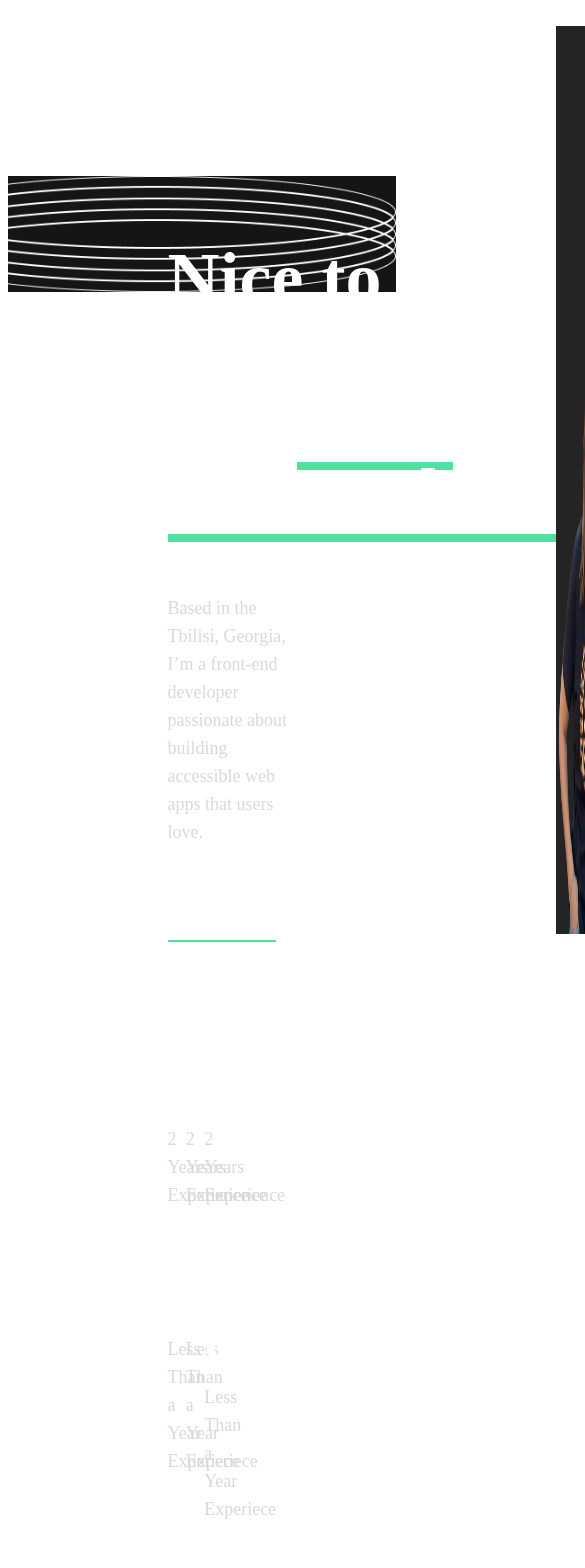
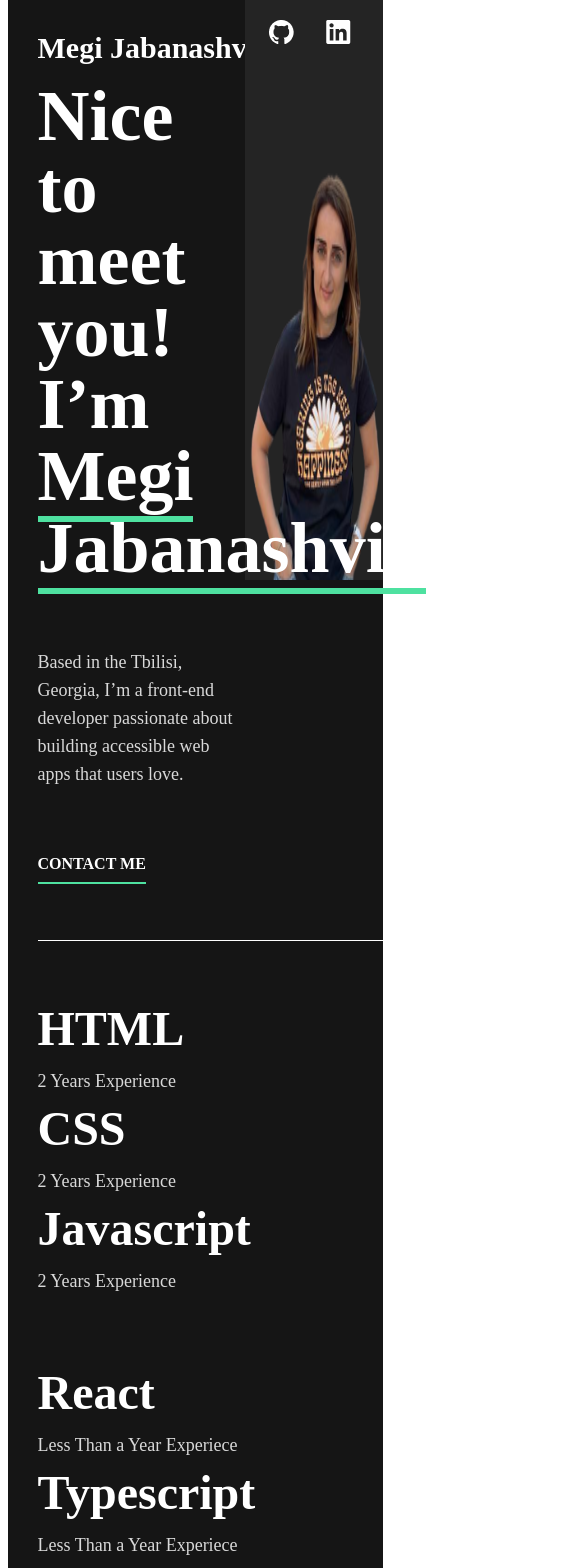
Before and after one commit to megi-j/porfolio, a React (Create React App) app: page / in a window 390 px wide. Shown: the top 1568 px of the page, 585 px wide, since content can reach past the window. Built offline with nearby package versions, Linux system fonts and the light colour scheme.

Commit message:
style: add styles for header on tablet

```diff
--- a/src/App.js
+++ b/src/App.js
@@ -8,25 +8,31 @@ import restaurant from "./images/restaurant.png";
 import todo from "./images/todo.png";
 import bootcamp from "./images/bootcamp.png";
 import megi from "./images/megi.png";
+import rgoli1 from "./images/rgoli1.png";
 function App() {
   return (
-    <div className="container tablet:bg-black01 py-10 px-40">
+    <div className="container bg-black01 tablet:py-10 tablet:px-40 mobile:pl-[30px] mobile:py-[30px]">
       <header>
         <h2 className="text-white text-3xl font-bold">Megi Jabanashvili</h2>
       </header>
       <section className="w-full flex mt-16">
-        <div>
-          <img className="bg-black01 ml-[-160px]" src={rgoli} alt="" />
-          <h1 className="text-white text-7xl font-bold mt-[-50px]">
+        <div className="mobile:w-[60%] mobile:z-10">
+          <img
+            className="bg-black01 ml-[-160px] hidden tablet:block"
+            src={rgoli}
+            alt=""
+          />
+          {/* <img className="mobile: hidden" src={rgoli1} alt="" /> */}
+          <h1 className="text-white tablet:text-[88px] font-bold mt-[-50px] mobile:text-7xl">
             Nice to meet you!
           </h1>
-          <h1 className="text-white text-7xl font-bold mb-16">
+          <h1 className="text-white tablet:text-[88px] font-bold mb-16 mobile:text-7xl">
             I’m{" "}
-            <span className="border-b-8 border-solid border-green font-bold">
+            <span className="tablet:border-b-8 tablet:border-solid tablet:border-green font-bold mobile:border-b-[6px] mobile:border-solid mobile:border-green">
               Megi Jabanashvili
             </span>
           </h1>
-          <p className="text-grey text-lg w-1/3 font-medium mb-16">
+          <p className="text-grey text-lg tablet:w-1/3 font-medium mb-16 mobile:w-full">
             Based in the Tbilisi, Georgia, I’m a front-end developer passionate
             about building accessible web apps that users love.
           </p>
@@ -37,7 +43,7 @@ function App() {
             CONTACT ME{" "}
           </a>
         </div>
-        <div className="w-96 bg-black02 pt-10 flex flex-col justify-between mt-[-150px]">
+        <div className="tablet:w-96 bg-black02 pt-10 flex flex-col justify-between mt-[-150px] mobile:w-[322px] mobile:h-[600px]">
           <div className="w-full flex justify-end">
             <a
               className="mr-8"
@@ -59,34 +65,34 @@ function App() {
       </section>
       <div className="w-full bg-white h-px mt-16"></div>
       <section className="w-full mt-16">
-        <div className="w-full flex">
-          <div className="w-1/3">
+        <div className="w-full flex flex-wrap">
+          <div className="w-[280px] h-[100px]">
             <h3 className="text-white text-5xl font-bold mb-3.5">HTML</h3>
             <p className="text-grey text-lg font-medium">2 Years Experience</p>
           </div>
-          <div className="w-1/3">
+          <div className="w-[280px] h-[100px]">
             <h3 className="text-white text-5xl font-bold mb-3.5">CSS</h3>
             <p className="text-grey text-lg font-medium">2 Years Experience</p>
           </div>
-          <div className="w-1/3">
+          <div className="w-[280px] h-[100px]">
             <h3 className="text-white text-5xl font-bold mb-3.5">Javascript</h3>
             <p className="text-grey text-lg font-medium">2 Years Experience</p>
           </div>
         </div>
-        <div className="w-full flex mt-16">
-          <div className="w-1/3">
+        <div className="w-full flex mt-16 flex-wrap">
+          <div className="w-[280px] h-[100px]">
             <h3 className="text-white text-5xl font-bold mb-3.5">React</h3>
             <p className="text-grey text-lg font-medium">
               Less Than a Year Experiece
             </p>
           </div>
-          <div className="w-1/3">
+          <div className="w-[280px] h-[100px]">
             <h3 className="text-white text-5xl font-bold mb-3.5">Typescript</h3>
             <p className="text-grey text-lg font-medium">
               Less Than a Year Experiece
             </p>
           </div>
-          <div className="w-1/3">
+          <div className="w-[280px] h-[100px]">
             <h3 className="text-white text-5xl font-bold mb-3.5">
               Tailwind CSS
             </h3>
@@ -95,8 +101,8 @@ function App() {
             </p>
           </div>
         </div>
-        <div className="w-full flex mt-16">
-          <div className="w-1/3">
+        <div className="w-full flex mt-16 flex-wrap">
+          <div className="w-[280px] h-[100px]">
             <h3 className="text-white text-5xl font-bold mb-3.5">
               Styled Components
             </h3>
@@ -104,11 +110,11 @@ function App() {
               Less Than a Year Experiece
             </p>
           </div>
-          <div className="w-1/3">
+          <div className="w-[280px] h-[100px]">
             <h3 className="text-white text-5xl font-bold mb-3.5">GIT</h3>
             <p className="text-grey text-lg font-medium">1 Year Experiece</p>
           </div>
-          <div className="w-1/3">
+          <div className="w-[280px] h-[100px]">
             <h3 className="text-white text-5xl font-bold mb-3.5">SCSS</h3>
             <p className="text-grey text-lg font-medium">1 Year Experiece</p>
           </div>
```
Also changed, not shown: src/images/rgoli1.png (added).
